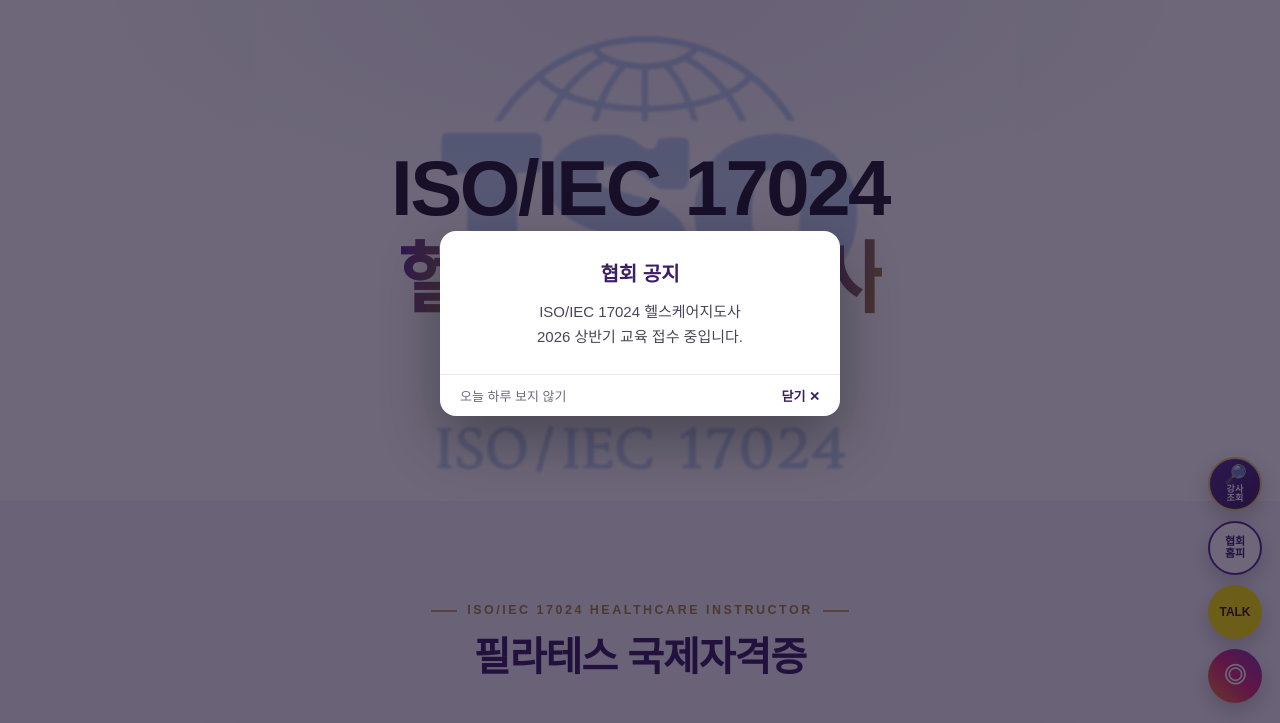
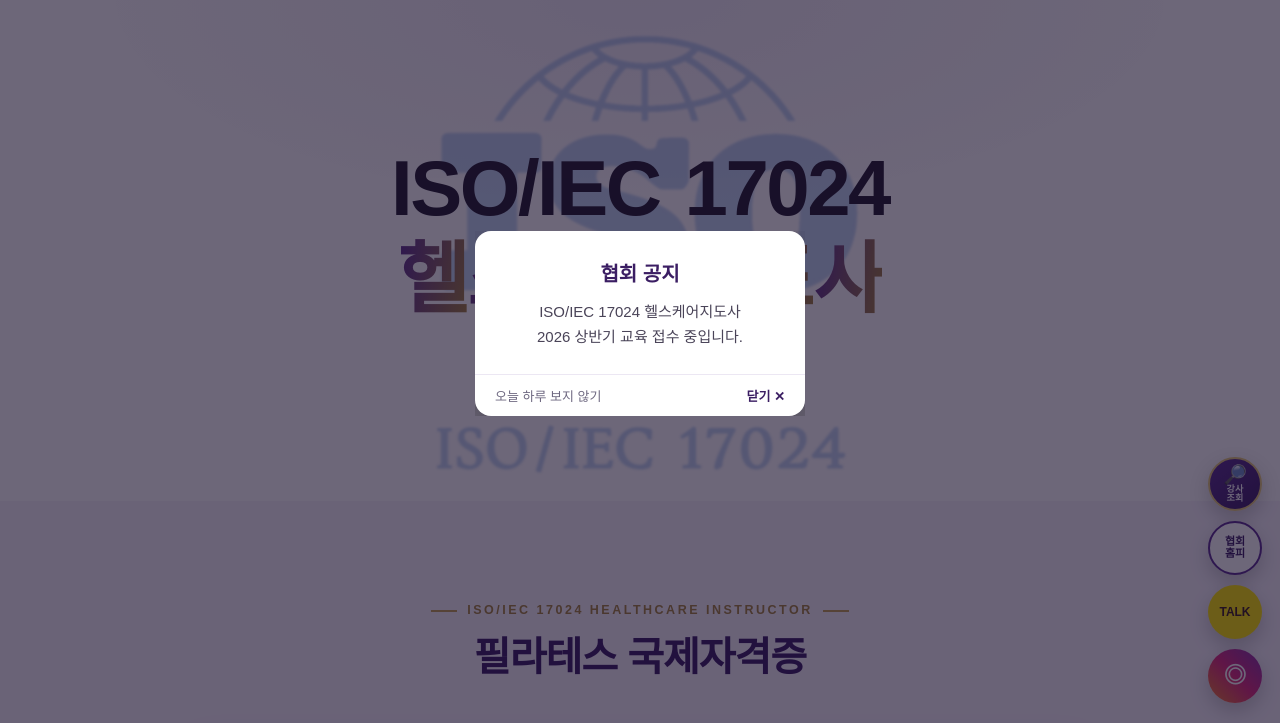
Before and after one commit to ihpa2026/iso-pilates, a plain HTML site: page index.html in a window 1280 px wide. Shown: the part 77-800 px from the top of the page. Drawn offline with Linux system fonts and the light colour scheme; a web font is replaced by a local one.

Commit message:
Add files via upload

```diff
--- a/data/popup.json
+++ b/data/popup.json
@@ -1,3 +1,5 @@
+{
+  "items": [
     {
       "enabled": true,
       "image": "",
@@ -6,3 +8,5 @@
       "link": "",
       "linkText": "자세히 보기"
     }
+  ]
+}
--- a/index.html
+++ b/index.html
@@ -273,7 +273,8 @@ footer{background:var(--purple-d);color:#D9CEE8;padding:54px 0 34px;font-size:14
 .foot-bottom{border-top:1px solid rgba(255,255,255,.14);padding-top:22px;color:#9A88BC;font-size:12.5px;line-height:1.9;}
 .popup-ov{position:fixed;inset:0;background:rgba(20,10,40,.62);z-index:300;display:none;align-items:center;justify-content:center;padding:20px;}
 .popup-ov.show{display:flex;}
-.popup{background:#fff;border-radius:16px;max-width:400px;width:100%;overflow:hidden;box-shadow:0 24px 60px rgba(0,0,0,.32);animation:pop .3s ease;}
+.popup-row{display:flex;gap:18px;flex-wrap:wrap;justify-content:center;align-items:flex-start;max-width:96vw;max-height:92vh;overflow-y:auto;}
+.popup{background:#fff;border-radius:16px;width:330px;max-width:88vw;overflow:hidden;box-shadow:0 24px 60px rgba(0,0,0,.32);animation:pop .3s ease;flex:none;}
 @keyframes pop{from{opacity:0;transform:translateY(18px) scale(.97)}to{opacity:1;transform:none}}
 .popup>img{width:100%;display:block;}
 .popup .pbody{padding:26px 26px 6px;text-align:center;}
@@ -648,20 +649,9 @@ footer{background:var(--purple-d);color:#D9CEE8;padding:54px 0 34px;font-size:14
   </div>
 </footer>
 
-<!-- POPUP -->
-<div class="popup-ov" id="popupOv" onclick="if(event.target===this)closePopup()">
-  <div class="popup">
-    <img id="popupImg" src="" alt="공지" style="display:none;">
-    <div class="pbody">
-      <h4 id="popupTitle"></h4>
-      <p id="popupText"></p>
-      <a id="popupBtn" href="#" target="_blank" rel="noopener" class="pbtn" style="display:none;"></a>
-    </div>
-    <div class="pfoot">
-      <button id="popupToday">오늘 하루 보지 않기</button>
-      <button class="close" onclick="closePopup()">닫기 ✕</button>
-    </div>
-  </div>
+<!-- POPUP (여러 개 동시 표시) -->
+<div class="popup-ov" id="popupOv" onclick="if(event.target===this)closeAllPopups()">
+  <div class="popup-row" id="popupRow"></div>
 </div>
 
 <!-- 상세보기 모달 (일정·공지) -->
@@ -715,10 +705,12 @@ var FALLBACK={
   schedule:{"items":[{"branch":"서울 동대문","course":"필라테스 지도사","edu":"2026.03 ~ 04","exam":"2026.04.20","status":"모집중","body":"필라테스 지도사 자격 과정 안내입니다. 자세한 커리큘럼과 준비물은 상담을 통해 안내해 드립니다.","image":""},{"branch":"분당","course":"건강관리 지도사","edu":"2026.03 ~ 05","exam":"2026.05.11","status":"모집중","body":"건강관리 지도사 과정입니다. 신청 및 문의는 하단 1:1 문의 또는 상담 채널을 이용해 주세요.","image":""},{"branch":"평택","course":"시니어 헬스케어","edu":"2026.04 ~ 05","exam":"2026.05.25","status":"모집중","body":"시니어 헬스케어 지도사 과정입니다.","image":""},{"branch":"동탄","course":"키즈 헬스케어","edu":"2026.04 ~ 06","exam":"2026.06.15","status":"모집중","body":"키즈(아동) 헬스케어 지도사 과정입니다.","image":""}]},
   portfolio:{"items":[{"image":"","caption":"자격 시험 현장"},{"image":"","caption":"세미나 2026"},{"image":"","caption":"지도사 교육"},{"image":"","caption":"수료식"},{"image":"","caption":"워크숍"}]},
   notices:{"items":[{"title":"ISO/IEC 17024 헬스케어지도사 2026 상반기 교육 안내","date":"2026.02.10","body":"2026 상반기 헬스케어지도사 교육 일정을 안내드립니다. 자세한 내용은 각 지부 시험·교육일정을 확인해 주세요.","image":""},{"title":"국제인증강사 자격 갱신 안내","date":"2026.01.28","body":"자격 유효기간은 2년이며, 2년마다 갱신이 필요합니다.","image":""},{"title":"신규 지부 모집 공고 (평택·동탄)","date":"2026.01.15","body":"신규 교육 지부를 모집합니다. 지부모집 안내를 확인해 주세요.","image":""},{"title":"협회 창립 및 국제 인증 취득 안내","date":"2026.01.02","body":"국제휴먼뷰티필라테스협회(IHPA) 창립 및 ISO/IEC 17024 국제 인증 취득을 안내드립니다.","image":""}]},
-  popup:{"enabled":true,"image":"","title":"협회 공지","text":"ISO/IEC 17024 헬스케어지도사\n2026 상반기 교육 접수 중입니다.","link":"","linkText":"자세히 보기"}
+  popup:{"items":[{"enabled":true,"image":"","title":"협회 공지","text":"ISO/IEC 17024 헬스케어지도사\n2026 상반기 교육 접수 중입니다.","link":"","linkText":"자세히 보기"}]}
 };
 function j(u,fb){return fetch(u).then(function(r){return r.json();}).catch(function(){return fb;}).then(function(v){return v||fb;});}
 function closePopup(){document.getElementById('popupOv').classList.remove('show');}
+function closeAllPopups(){document.getElementById('popupOv').classList.remove('show');}
+function closeOnePopup(btn){var c=btn.closest('.popup');if(c)c.remove();var row=document.getElementById('popupRow');if(row&&row.children.length===0)closeAllPopups();}
 function openDetail(type,i){
   var d = type==='sched' ? (window.SCHED_ITEMS||[])[i] : (window.NOTICE_ITEMS||[])[i];
   if(!d)return;
@@ -732,7 +724,7 @@ function openDetail(type,i){
   document.getElementById('detailOv').classList.add('show');
 }
 function closeDetail(){document.getElementById('detailOv').classList.remove('show');}
-function skipPopupToday(){try{localStorage.setItem('iso_popup_skip',new Date().toDateString());}catch(e){}closePopup();}
+function skipPopupToday(idx,btn){try{localStorage.setItem('iso_popup_skip_'+idx,new Date().toDateString());}catch(e){}if(typeof btn==='object'&&btn){closeOnePopup(btn);}else{closeAllPopups();}}
 Promise.all([j('data/site.json',FALLBACK.site),j('data/branches.json',FALLBACK.branches),j('data/schedule.json',FALLBACK.schedule),j('data/portfolio.json',FALLBACK.portfolio),j('data/notices.json',FALLBACK.notices),j('data/popup.json',FALLBACK.popup)]).then(function(d){
   var site=d[0],br=d[1],sc=d[2],pf=d[3],no=d[4],pop=d[5];
   if(site){
@@ -777,16 +769,25 @@ Promise.all([j('data/site.json',FALLBACK.site),j('data/branches.json',FALLBACK.b
   if(no&&no.items){window.NOTICE_ITEMS=no.items;var nl=document.getElementById('noticeList');
     if(nl)nl.innerHTML=no.items.map(function(n,i){return '<a href="javascript:void(0)" onclick="openDetail(\'notice\','+i+')"><span class="nt">'+n.title+'</span><span class="dt">'+n.date+'</span></a>';}).join('');
   }
-  if(pop&&pop.enabled){
-    var skip=false; try{skip=localStorage.getItem('iso_popup_skip')===new Date().toDateString();}catch(e){}
-    if(!skip){
-      if(pop.image){var pi=document.getElementById('popupImg');pi.src=pop.image;pi.style.display='block';}
-      if(pop.title){document.getElementById('popupTitle').textContent=pop.title;} else {document.getElementById('popupTitle').style.display='none';}
-      if(pop.text){document.getElementById('popupText').textContent=pop.text;} else {document.getElementById('popupText').style.display='none';}
-      if(pop.link){var pb=document.getElementById('popupBtn');pb.href=pop.link;pb.textContent=pop.linkText||'자세히 보기';pb.style.display='inline-block';}
-      document.getElementById('popupToday').onclick=skipPopupToday;
-      document.getElementById('popupOv').classList.add('show');
-    }
+  if(pop){
+    // 하위호환: 예전 단일 팝업(pop.enabled) 또는 새 목록(pop.items) 모두 지원
+    var list = pop.items ? pop.items : (pop.enabled!==false ? [pop] : []);
+    var row=document.getElementById('popupRow'); var shown=0;
+    list.forEach(function(it,idx){
+      if(!it || it.enabled===false) return;
+      if(!(it.image||it.title||it.text)) return;
+      var skip=false; try{skip=localStorage.getItem('iso_popup_skip_'+idx)===new Date().toDateString();}catch(e){}
+      if(skip) return;
+      var card=document.createElement('div'); card.className='popup';
+      var img=it.image?'<img src="'+it.image+'" alt="공지" style="width:100%;display:block;">':'';
+      var h=it.title?'<h4></h4>':''; var pt=it.text?'<p></p>':'';
+      var btn=it.link?'<a href="'+it.link+'" target="_blank" rel="noopener" class="pbtn">'+(it.linkText||'자세히 보기')+'</a>':'';
+      card.innerHTML=img+'<div class="pbody">'+h+pt+btn+'</div><div class="pfoot"><button onclick="skipPopupToday('+idx+',this)">오늘 하루 보지 않기</button><button class="close" onclick="closeOnePopup(this)">닫기 ✕</button></div>';
+      if(it.title) card.querySelector('h4').textContent=it.title;
+      if(it.text) card.querySelector('p').textContent=it.text;
+      row.appendChild(card); shown++;
+    });
+    if(shown>0) document.getElementById('popupOv').classList.add('show');
   }
 });
 </script>
```
Also changed, not shown: 1 other file. Lines whose indentation alone changed are shown as unchanged.
